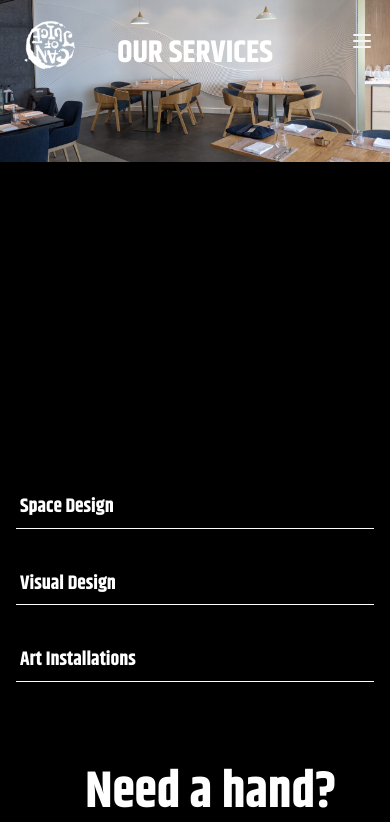
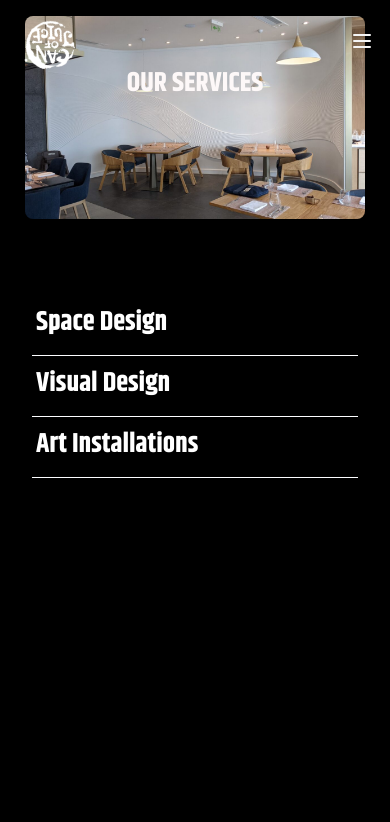
Before and after one commit to lorseee/CanOfJuice, a React (Vite) app: page /services in a window 390 px wide. Shown: the top 822 px of the page. Built offline with nearby package versions, Linux system fonts and the light colour scheme.

Commit message:
almost done

```diff
--- a/src/components/Services-Lists.jsx
+++ b/src/components/Services-Lists.jsx
@@ -1,4 +1,3 @@
-
 import React, { useState, useRef, useLayoutEffect } from "react";
 import { motion, AnimatePresence } from "framer-motion";
 import { useNavigate } from "react-router-dom";
@@ -253,6 +252,11 @@ const ServicesLists = () => {
         );
       })}
 
+      {/* Mobile-only text section */}
+      <div className="mobile-help-text">
+        <p>Need a hand? We are happy to help.</p>
+      </div>
+
       <div className="bg-black p-4 mt-16 text-white text-center flex justify-center items-center">
         <p className="text-4xl  sm:text-4xl md:text-4xl lg:text-4xl" style={{
            marginLeft: "2rem",
--- a/src/components/Services-hero.jsx
+++ b/src/components/Services-hero.jsx
@@ -29,14 +29,14 @@ const WorksHero = () => {
       <div className="services-hero-image-container">
         <img
           src="/images/services-hero.jpg"
-          alt="Works Hero"
+          alt="Services Hero"
           className="services-hero-image"
           onError={(e) => {
             console.log("Hero image failed to load:", e.target.src);
             e.target.src = "/images/default.jpg";
           }}
         />
-        <h1 className="works-hero-title ">
+        <h1 className="services-hero-title ">
           OUR SERVICES
         </h1>
       </div>
--- a/src/styles/services.css
+++ b/src/styles/services.css
@@ -19,6 +19,7 @@
 
 /* Services page specific styles */
 .services-container { position: relative; }
+.services-hero-title{position:absolute;inset:0;display:flex;justify-content:center;align-items:center;font-size:clamp(2rem,10vw,5rem);font-weight:900;color:#fff;text-align:center;animation:heroScaleIn 1.2s ease-out forwards;transform-origin:center;}
 
 /* Hero section */
 .services-hero {
@@ -32,6 +33,22 @@
   padding: 0.5rem 1rem;
 }
 
+/* Mobile responsive styles for hero - phones only */
+@media screen and (max-width: 768px) {
+  .services-hero {
+    height: 50vh; /* Reduced height for mobile */
+    align-items: flex-start;
+    padding-top: 2rem;
+  }
+}
+
+@media screen and (max-width: 480px) {
+  .services-hero {
+    height: 10vh; /* Further reduced for small phones */
+    padding-top: 1.5rem;
+  }
+}
+
 .services-hero-image-container {
   width: 80%;
   height: 80%;
@@ -39,6 +56,23 @@
   border-radius: 0.5rem;
   overflow: hidden;
   box-shadow: 0 10px 15px -3px rgba(0,0,0,.1), 0 4px 6px -2px rgba(0,0,0,.05);
+}
+
+/* Mobile responsive for hero image container */
+@media screen and (max-width: 768px) {
+  .services-hero-image-container {
+    width: 90%;
+    height: 70%;
+    margin-top: 1rem;
+  }
+}
+
+@media screen and (max-width: 480px) {
+  .services-hero-image-container {
+    width: 95%;
+    height: 25%;
+    margin-top: -0.5rem;
+  }
 }
 
 .services-hero-image  {
@@ -55,14 +89,34 @@
   align-items: center;
   font-size: clamp(2rem, 10vw, 5rem);
   font-weight: 800;
-  color: #000;
+  color: #fdf8f8;
+}
+
+/* Mobile responsive for hero title */
+@media screen and (max-width: 768px) {
+  .services-hero-title {
+    align-items:center;
+    justify-content:center;
+    margin-top:-43rem;
+    padding-top: 0rem;
+    font-size: clamp(1.9rem, 8vw, 4rem);
+  }
+}
+
+@media screen and (max-width: 480px) {
+  .services-hero-title {
+    padding-top: 0.5rem;
+    font-size: clamp(1.25rem, 7vw, 3.5rem);
+  }
 }
 
 /* Help text for mobile */
 .services-hero-help-text {
   display: none;
   position: absolute;
-  bottom: 1rem;
+
+  margin-top:-50vh;
+  margin-bottom:10vh;
   left: 0;
   right: 0;
   text-align: center;
@@ -70,121 +124,6 @@
   color: #ccc;
   font-weight: 300;
   z-index: 10;
-}
-
-/* Mobile responsive styles - phones only */
-
- @media screen and (max-width: 768px) {
-  .services-hero {
-    height: auto !important; /* match .services-hero-image-container */
-    position: relative;
-    margin-top:-23rem;
-    display: flex !important;
-    justify-content: center;
-    align-items: center;
-    background-color: black !important;
-    padding: 0 !important;
-
-  }
-
-  .services-hero-image-container {
-    height: auto!important; /* take full height of parent */
-    width: 100% !important;
-    margin: 0 !important;
-    padding: 0 !important;
-    border-radius: 0 !important;
-    overflow: hidden;
-    background-color: black;
-    max-height: none !important;
-  }
-
-  .services-hero-image {
-    height: auto !important;
-    width: 100% !important;
-    padding-bottom:0 !important; /* Remove all padding */
-    margin: 0 !important;
-    object-fit: contain !important;
-  }
-
-  .services-hero-title {
-    font-size: clamp(1.5rem, 8vw, 3rem) ;
-    color: white !important;
-    position: absolute;
-    inset: 0;
-
-    display: flex;
-    align-items: center;
-    justify-content: center;
-    text-align: center;
-    z-index: 10;
-    margin-bottom: 0 ! important; /* Remove all margins */
-    padding-bottom: 0 ! important; /* Remove all padding */
-  }
-services
-
-
-  /* Show help text on mobile */
-  .services-hero-help-text {
-    display: block !important;
-    position: static !important;
-    margin: 0 !important; /* Remove all margins */
-    padding: 0.5rem 1rem 0 1rem !important; /* Only top and side padding */
-    font-size: 0.85rem;
-    line-height: 1.2;
-  }
-}
-
-/* Extra small phones */
- @media screen and (max-width: 480px) {
-  .services-hero {
-    height: auto !important;
-    position:relative;
-    top: -50px;         /* Fix height */
-    margin-top: -20rem;          /* Remove negative margin */
-    margin-bottom: -4.5rem;       /* No extra space below */
-    padding-bottom: -20rem;
-    background-color: black !important;
-    display: flex !important;
-    flex-direction: column;
-    align-items: center;
-    justify-content: center;
-  }
-
-  .services-hero-image-container {
-    width: 100% !important;
-    height: auto !important;
-    margin: 0 !important;
-    padding: 0 !important;
-  }
-
-  .services-hero-image {
-    width: 100% !important;
-    height: auto !important;
-    object-fit: cover !important;
-  }
-
-  .services-hero-title {
-    font-size: clamp(1.5rem, 5vw, 3rem) !important;
-    margin: 0 !important;
-    padding: 0.5rem 1rem !important;
-    text-align: center;
-    color: white !important;
-    z-index: 10;
-  }
-
-  .services-section {
-    display:flex !important;
-    justify-content:flex-start;
-    margin-top: 0 !important;
-    padding-top: 0rem!important;
-  }
-
-
-  .services-hero-help-text {
-    font-size: 5px !important;
-    padding: 0.25rem 0.5rem 0 0.5rem !important; /* Only top and side padding */
-    margin: 0 !important; /* Remove all margins */
-  }
 }
 
 /* ------------------------------------------------------------------
@@ -205,21 +144,22 @@ services
 /* Mobile responsive for services section */
 @media screen and (max-width: 768px) {
   .services-section {
-    padding: 0 0.5rem 2rem 0.5rem !important; /* Remove top padding completely */
-    margin-top: -13rem;
+    padding: 0 2rem;
+    margin-top: -50vh; /* Move services closer to hero on mobile */
   }
 }
 
 @media screen and (max-width: 480px) {
   .services-section {
-    padding: 0 1rem 2rem 1rem !important; /* Remove top padding completely */
-    margin-top: 0 !important;
+    padding: 0 2rem;
+
+    margin-top: -65vh; /* Move services even closer on small phones */
   }
 }
 
 /* Ensure the last item has extra bottom padding if needed */
 .services-item:last-child {
-  padding-bottom: 2rem;
+  padding-bottom: 4rem;
 }
 
 /* ── each item row ──────────────────────────────────────────────── */
@@ -234,7 +174,20 @@ services
   border-bottom: none;
   padding-bottom: 4rem;
 }
+@media (max-width: 768px) {
+  .mobile-help-text {
+    display: block;
+  }
+}
 
+/* Optional: More specific mobile breakpoints */
+@media (max-width: 480px) {
+  .mobile-help-text {
+    font-size: 1.25rem;
+    margin-top:-0vh;
+    padding: 1.25rem 0.75rem;
+  }
+}
 .services-item-inner{
   display:flex;
   flex-direction:column;
@@ -318,25 +271,6 @@ services
   position: relative;
   display: inline-block;
   cursor: pointer;
-}
-
-/* Mobile responsive for services heading */
-@media screen and (max-width: 768px) {
-  .services-heading {
-    font-size: clamp(1.2rem, 4vw, 3rem);
-    padding: 0.5rem;
-  }
-}
-
-@media screen and (max-width: 480px) {
-  .services-heading {
-    font-size: clamp(1rem, 5vw, 2.5rem);
-    display:flex !important;
-    justify-content: flex-start;
-    margin-top:2rem;
-    padding-top:-10rem;
-    padding: 0.25rem;
-  }
 }
 
 .services-heading::after {
```
